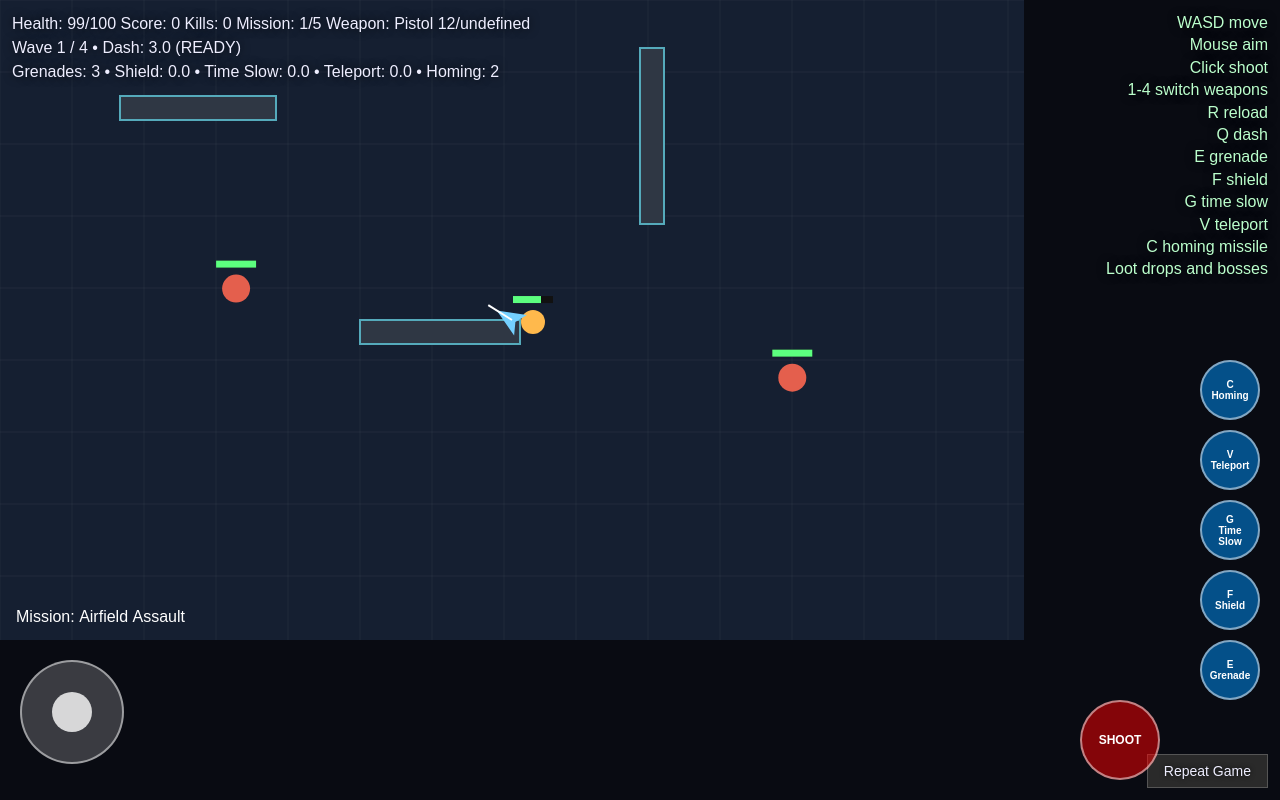
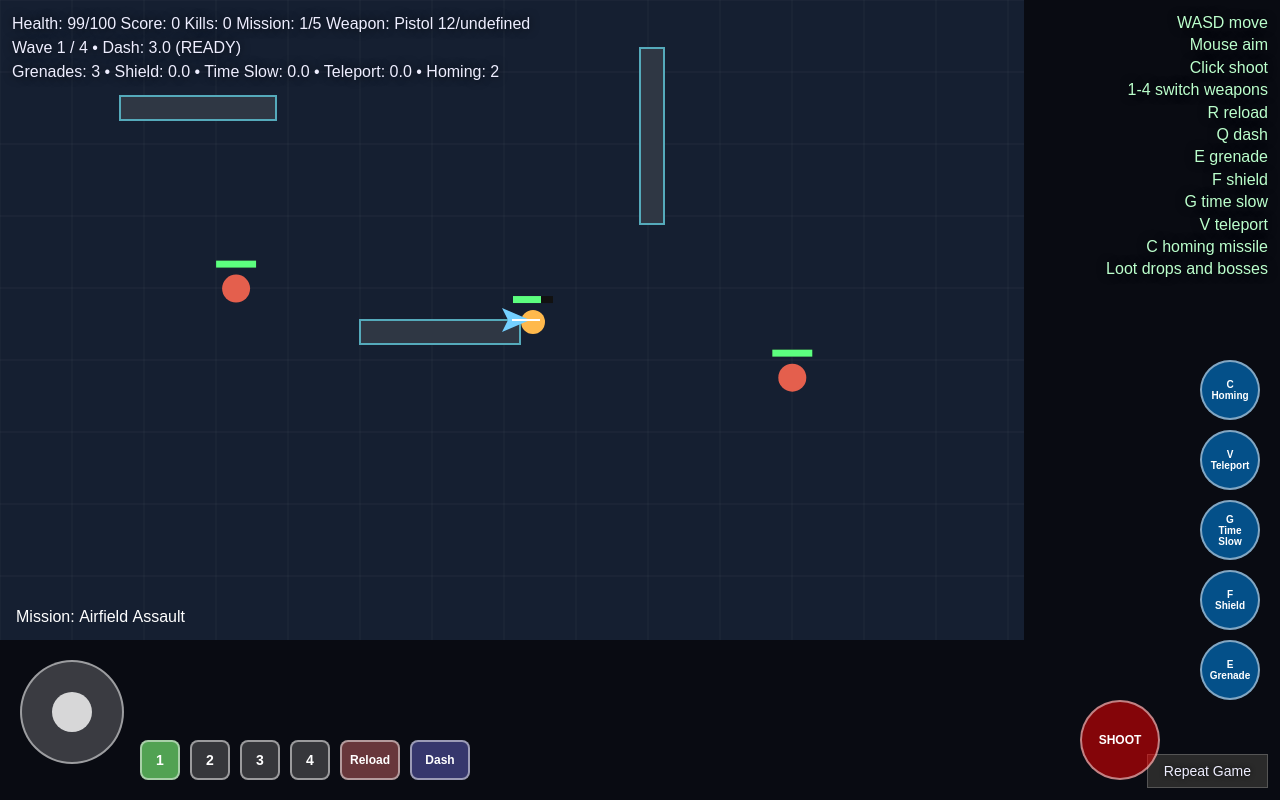
Before and after one commit to ABDELRHMAN337/shooter-game, a plain HTML site: page index.html in a window 1280 px wide. Both pictures are taken after a click on the button "Repeat Game". Drawn offline with Linux system fonts and the light colour scheme.

Commit message:
Add files via upload

```diff
--- a/index.html
+++ b/index.html
@@ -124,6 +124,62 @@
         #time-slow-btn { bottom: 240px; }
         #teleport-btn { bottom: 310px; }
         #homing-btn { bottom: 380px; }
+        #weapon-buttons {
+            position: fixed;
+            bottom: 20px;
+            left: 140px;
+            display: flex;
+            gap: 10px;
+            z-index: 20;
+        }
+        .weapon-btn {
+            width: 40px;
+            height: 40px;
+            background: rgba(100,100,100,0.5);
+            border: 2px solid rgba(255,255,255,0.5);
+            border-radius: 8px;
+            color: white;
+            font-size: 14px;
+            font-weight: bold;
+            cursor: pointer;
+            touch-action: none;
+        }
+        .weapon-btn.active {
+            background: rgba(100,200,100,0.8);
+        }
+        .weapon-btn:active {
+            background: rgba(150,150,150,0.8);
+        }
+        #reload-btn {
+            width: 60px;
+            height: 40px;
+            background: rgba(200,100,100,0.5);
+            border: 2px solid rgba(255,255,255,0.5);
+            border-radius: 8px;
+            color: white;
+            font-size: 12px;
+            font-weight: bold;
+            cursor: pointer;
+            touch-action: none;
+        }
+        #reload-btn:active {
+            background: rgba(200,100,100,0.8);
+        }
+        #dash-btn {
+            width: 60px;
+            height: 40px;
+            background: rgba(100,100,200,0.5);
+            border: 2px solid rgba(255,255,255,0.5);
+            border-radius: 8px;
+            color: white;
+            font-size: 12px;
+            font-weight: bold;
+            cursor: pointer;
+            touch-action: none;
+        }
+        #dash-btn:active {
+            background: rgba(100,100,200,0.8);
+        }
     </style>
     </style>
 </head>
@@ -149,6 +205,14 @@
             <div id="joystick-handle"></div>
         </div>
     </div>
+    <div id="weapon-buttons">
+        <button id="weapon1" class="weapon-btn">1</button>
+        <button id="weapon2" class="weapon-btn">2</button>
+        <button id="weapon3" class="weapon-btn">3</button>
+        <button id="weapon4" class="weapon-btn">4</button>
+        <button id="reload-btn">Reload</button>
+        <button id="dash-btn">Dash</button>
+    </div>
     <button id="shoot-button">SHOOT</button>
     <button id="grenade-btn" class="skill-button">E<br>Grenade</button>
     <button id="shield-btn" class="skill-button">F<br>Shield</button>
@@ -170,6 +234,12 @@
         const timeSlowBtn = document.getElementById('time-slow-btn');
         const teleportBtn = document.getElementById('teleport-btn');
         const homingBtn = document.getElementById('homing-btn');
+        const weapon1Btn = document.getElementById('weapon1');
+        const weapon2Btn = document.getElementById('weapon2');
+        const weapon3Btn = document.getElementById('weapon3');
+        const weapon4Btn = document.getElementById('weapon4');
+        const reloadBtn = document.getElementById('reload-btn');
+        const dashBtn = document.getElementById('dash-btn');
 
         const audio = { context: null, unlocked: false };
         function unlockAudio() {
@@ -1154,16 +1224,27 @@
             requestAnimationFrame(loop);
         }
 
-        canvas.addEventListener('mousemove', event => {
+        canvas.addEventListener('touchmove', (e) => {
+            e.preventDefault();
+            const touch = e.touches[0];
             const rect = canvas.getBoundingClientRect();
-            mouse.x = event.clientX - rect.left;
-            mouse.y = event.clientY - rect.top;
+            mouse.x = touch.clientX - rect.left;
+            mouse.y = touch.clientY - rect.top;
         });
-        canvas.addEventListener('mousedown', () => {
+
+        canvas.addEventListener('touchstart', (e) => {
+            e.preventDefault();
+            const touch = e.touches[0];
+            const rect = canvas.getBoundingClientRect();
+            mouse.x = touch.clientX - rect.left;
+            mouse.y = touch.clientY - rect.top;
             mouse.down = true;
-            unlockAudio();
         });
-        window.addEventListener('mouseup', () => mouse.down = false);
+
+        canvas.addEventListener('touchend', (e) => {
+            e.preventDefault();
+            mouse.down = false;
+        });
 
         window.addEventListener('keydown', event => {
             if (event.key === 'w' || event.key === 'W') keys.w = true;
@@ -1225,6 +1306,16 @@
             const angle = Math.atan2(joystick.y, joystick.x);
             joystickHandle.style.left = 30 + Math.cos(angle) * clampedDist + 'px';
             joystickHandle.style.top = 30 + Math.sin(angle) * clampedDist + 'px';
+        }
+
+        function updateWeaponButtons() {
+            document.querySelectorAll('.weapon-btn').forEach((btn, i) => {
+                if (i === player.activeWeapon) {
+                    btn.classList.add('active');
+                } else {
+                    btn.classList.remove('active');
+                }
+            });
         }
 
         joystickBase.addEventListener('touchstart', (e) => {
@@ -1301,7 +1392,54 @@
             useHoming();
         });
 
+        weapon1Btn.addEventListener('touchstart', (e) => {
+            e.preventDefault();
+            player.activeWeapon = 0;
+            updateWeaponButtons();
+        });
+
+        weapon2Btn.addEventListener('touchstart', (e) => {
+            e.preventDefault();
+            player.activeWeapon = 1;
+            updateWeaponButtons();
+        });
+
+        weapon3Btn.addEventListener('touchstart', (e) => {
+            e.preventDefault();
+            player.activeWeapon = 2;
+            updateWeaponButtons();
+        });
+
+        weapon4Btn.addEventListener('touchstart', (e) => {
+            e.preventDefault();
+            player.activeWeapon = 3;
+            updateWeaponButtons();
+        });
+
+        reloadBtn.addEventListener('touchstart', (e) => {
+            e.preventDefault();
+            const weapon = weapons[player.activeWeapon];
+            if (!player.reloading && weapon.reserve > 0 && weapon.clip < weapon.clipSize) {
+                player.reloading = true;
+                player.reloadTimer = weapon.reload;
+                levelState.text = `${weapon.name} reloading`;
+                playSound(180, 0.18, 'triangle', 0.1);
+            }
+        });
+
+        dashBtn.addEventListener('touchstart', (e) => {
+            e.preventDefault();
+            if (!player.dashing && player.dashCharge >= 1) {
+                player.dashing = true;
+                player.dashTimer = 0.18;
+                player.dashCharge -= 1;
+                player.dashCooldown = 1.8;
+                playSound(540, 0.14, 'sine', 0.18);
+            }
+        });
+
         setLevel(0);
+        updateWeaponButtons();
         loop(performance.now());
     </script>
 </body>
```
